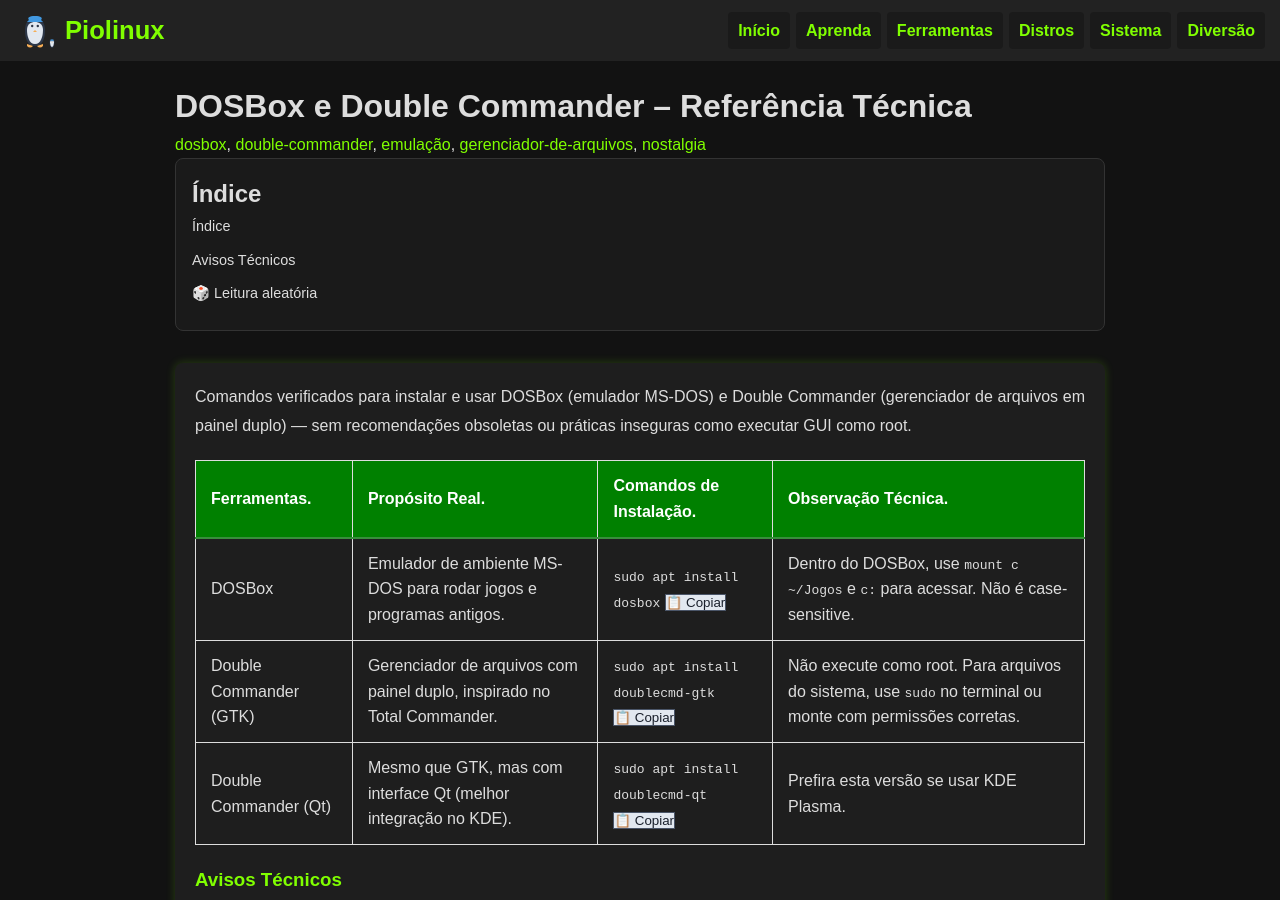
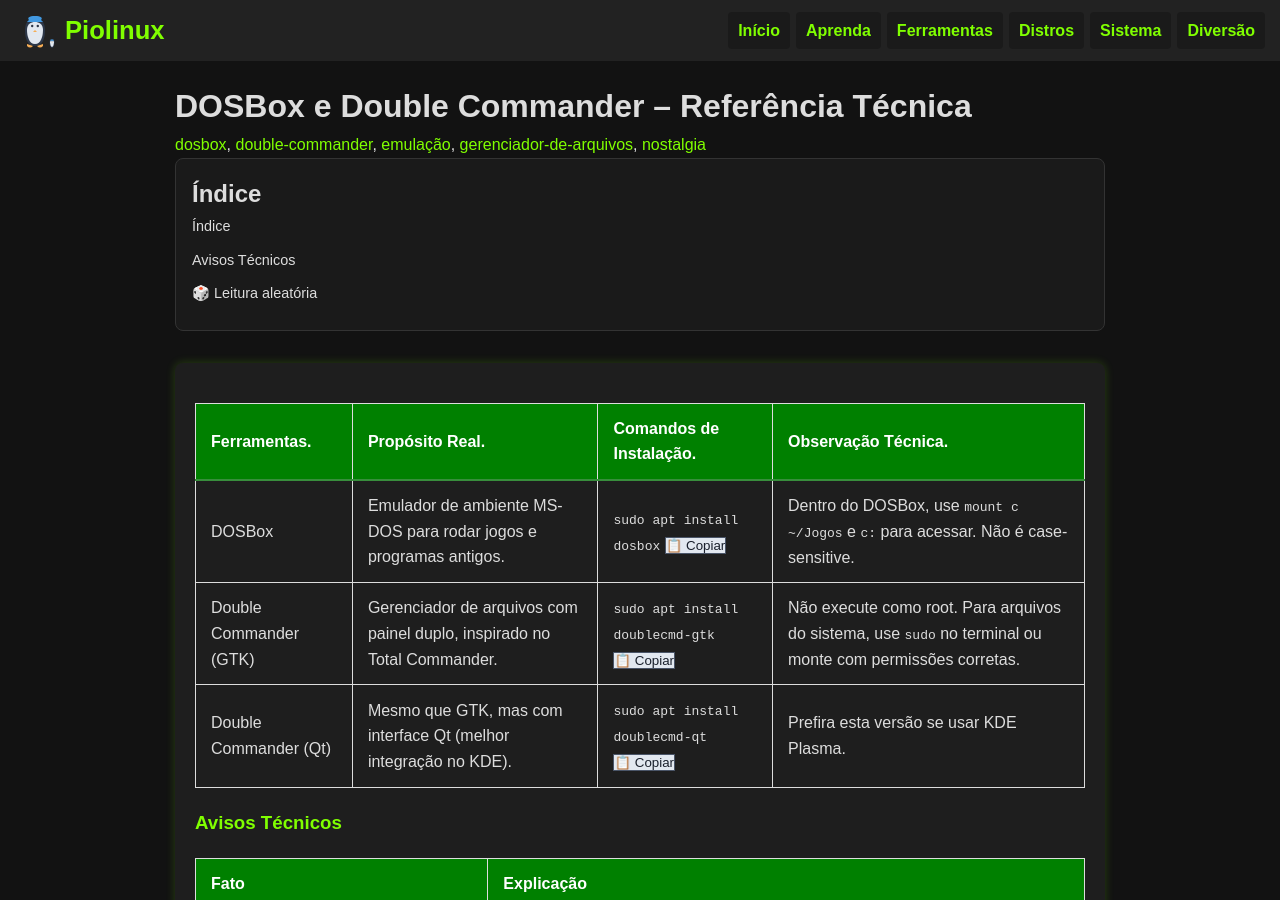
Before and after one commit to Piolinux/piolinux-site, a Jekyll site: the page built from _posts/2025-08-12-guia-nostalgico-dosbox-e-double-commander-no-linux.md, in a window 1280 px wide and 900 px high. Built offline with Jekyll 4.4.1, drawn with Linux system fonts in a browser that asks for light colours.

Commit message:
Update 2025-08-12-guia-nostalgico-dosbox-e-double-commander-no-linux.md

```diff
--- a/_posts/2025-08-12-guia-nostalgico-dosbox-e-double-commander-no-linux.md
+++ b/_posts/2025-08-12-guia-nostalgico-dosbox-e-double-commander-no-linux.md
@@ -15,7 +15,6 @@ tags: [dosbox, double-commander, emulação, gerenciador-de-arquivos, nostalgia]
 
 <section class="post-content">
 
-       <p>Comandos verificados para instalar e usar DOSBox (emulador MS-DOS) e Double Commander (gerenciador de arquivos em painel duplo) — sem recomendações obsoletas ou práticas inseguras como executar GUI como root.</p>
 
     <table class="evergreen-table">
   <thead>
```
